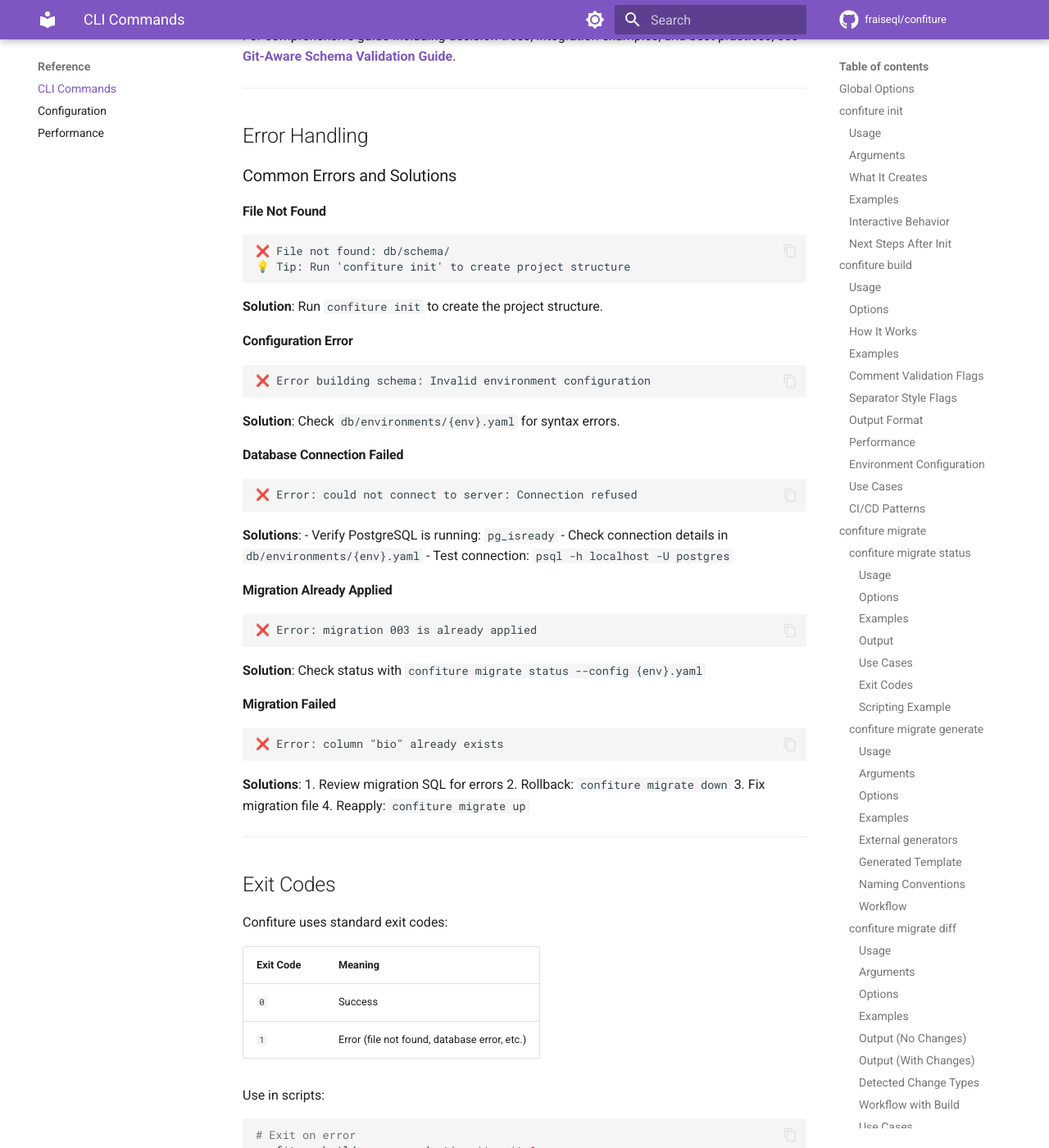
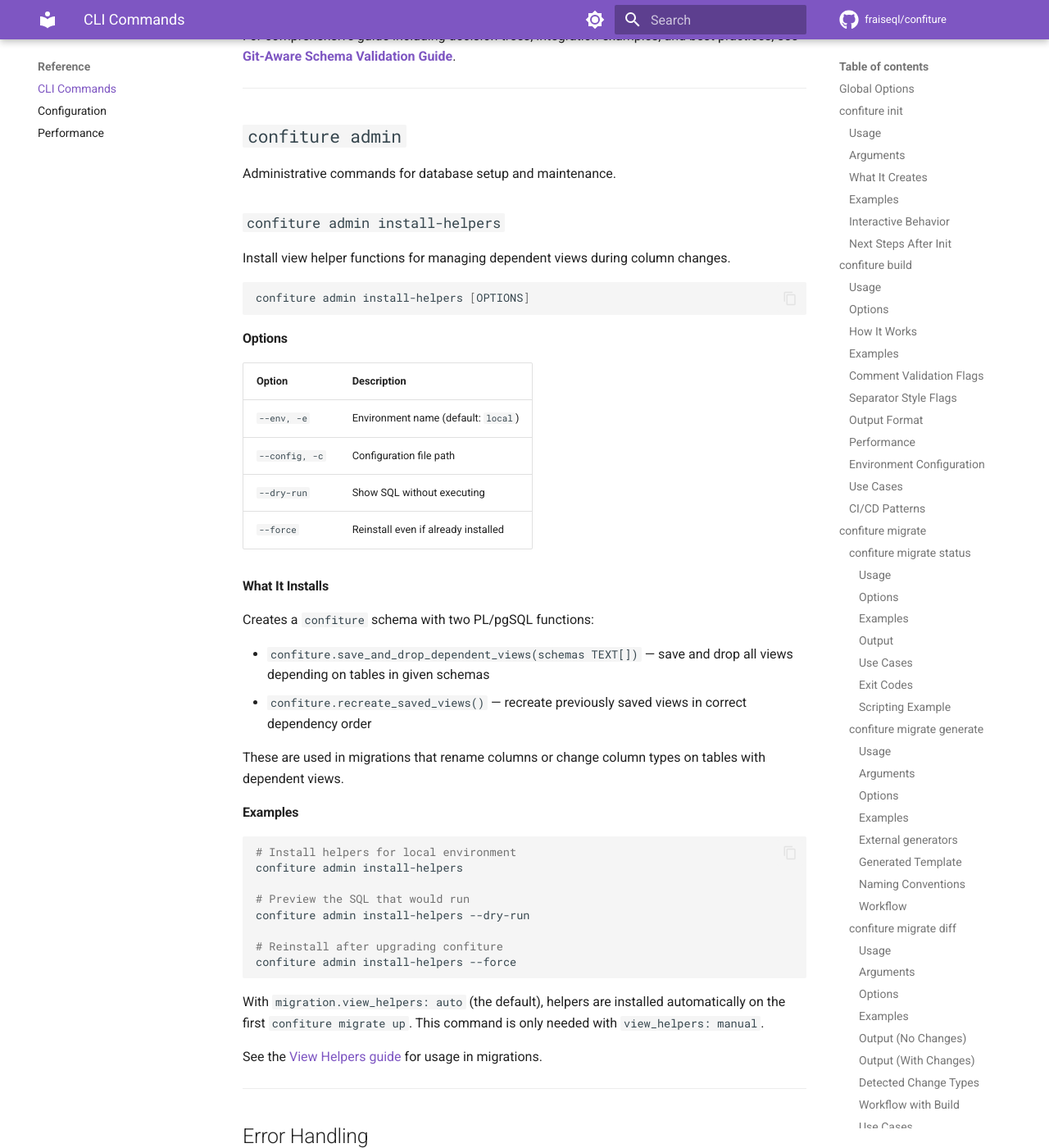
Before and after one commit to fraiseql/confiture, an MkDocs documentation site: the page built from docs/reference/cli.md, in a window 1280 px wide and 1400 px high, scrolled down 34016 px. Shown: the whole window at 82% size. Built offline with MkDocs 1.6.1 and Material for MkDocs 9.7.7, drawn with Linux system fonts in a browser that asks for light colours; comment, search, counter and statistics services are not loaded; the version menu is left out.

Commit message:
feat(migrate): default view_helpers to auto and improve DX (issue #97)
Change view_helpers default from "manual" to "auto" so helper functions
are installed automatically on first migrate up. Add Literal validation
to reject typos, detect "cannot change name of view column" errors with
an actionable resolution hint, include view_helpers in confiture init
template, and add comprehensive documentation.

Co-Authored-By: Claude Opus 4.6 (1M context) <noreply@anthropic.com>

````diff
--- a/docs/reference/cli.md
+++ b/docs/reference/cli.md
@@ -1558,6 +1558,55 @@ For comprehensive guide including decision trees, integration examples, and best
 
 ---
 
+## `confiture admin`
+
+Administrative commands for database setup and maintenance.
+
+### `confiture admin install-helpers`
+
+Install view helper functions for managing dependent views during column changes.
+
+```bash
+confiture admin install-helpers [OPTIONS]
+```
+
+#### Options
+
+| Option | Description |
+|--------|-------------|
+| `--env, -e` | Environment name (default: `local`) |
+| `--config, -c` | Configuration file path |
+| `--dry-run` | Show SQL without executing |
+| `--force` | Reinstall even if already installed |
+
+#### What It Installs
+
+Creates a `confiture` schema with two PL/pgSQL functions:
+
+- `confiture.save_and_drop_dependent_views(schemas TEXT[])` — save and drop all views depending on tables in given schemas
+- `confiture.recreate_saved_views()` — recreate previously saved views in correct dependency order
+
+These are used in migrations that rename columns or change column types on tables with dependent views.
+
+#### Examples
+
+```bash
+# Install helpers for local environment
+confiture admin install-helpers
+
+# Preview the SQL that would run
+confiture admin install-helpers --dry-run
+
+# Reinstall after upgrading confiture
+confiture admin install-helpers --force
+```
+
+With `migration.view_helpers: auto` (the default), helpers are installed automatically on the first `confiture migrate up`. This command is only needed with `view_helpers: manual`.
+
+See the [View Helpers guide](../guides/view-helpers.md) for usage in migrations.
+
+---
+
 ## Error Handling
 
 ### Common Errors and Solutions
````
Also changed, not shown: docs/guides/view-helpers.md (added, +235 -0 lines), docs/index.md (+1 -0 lines), docs/reference/configuration.md (+7 -0 lines), 4 other files.
